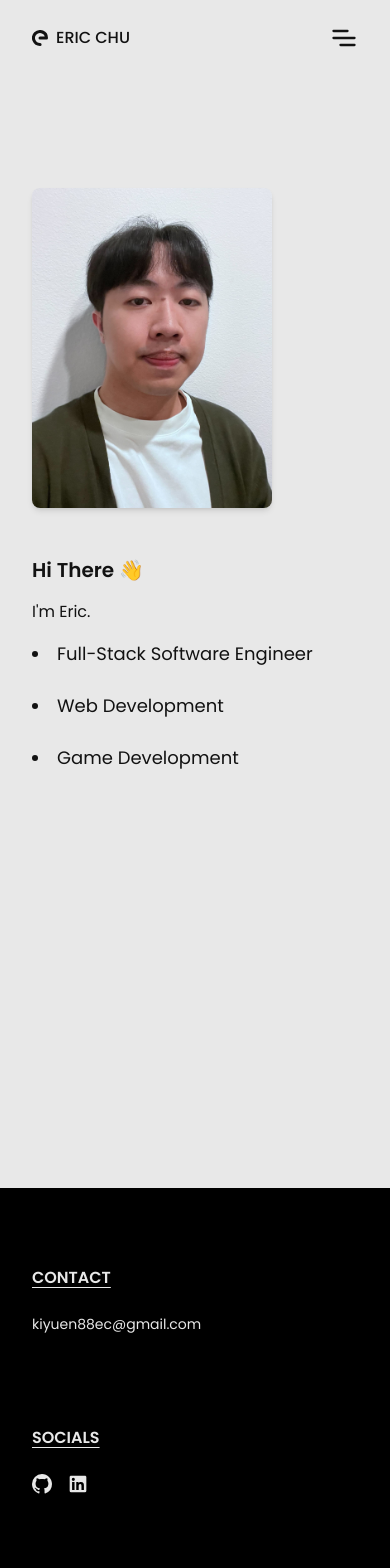
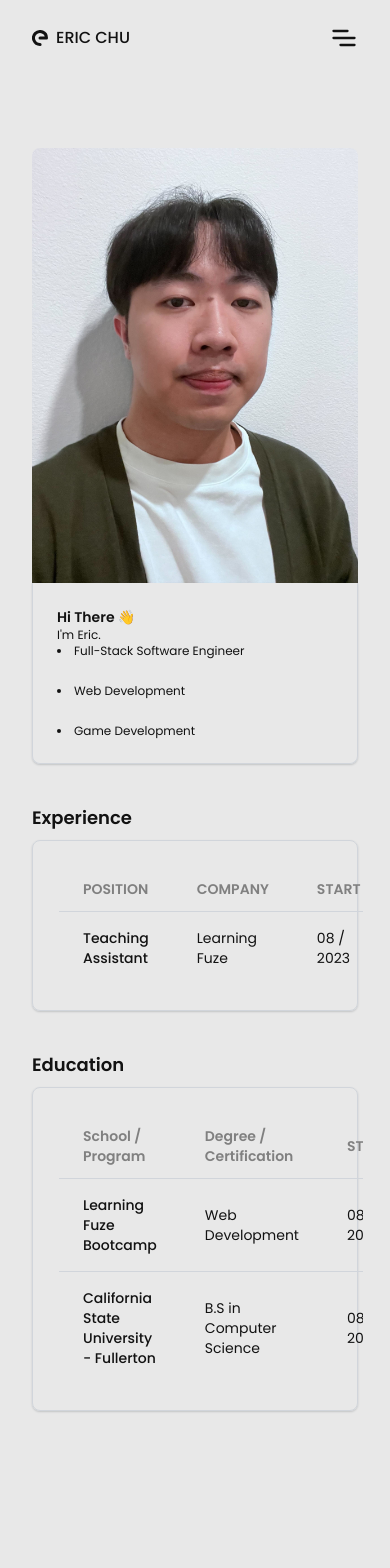
Before and after one commit to eric-k-chu/Portfolio, a React (Vite) app in the folder portfolio/: page /about in a window 390 px wide. Shown: the top 1568 px of the page. Built offline with nearby package versions, Linux system fonts and the light colour scheme.

Commit message:
finished about-page

```diff
--- a/portfolio/src/components/MobileMenu.tsx
+++ b/portfolio/src/components/MobileMenu.tsx
@@ -52,7 +52,7 @@ export function MobileMenu() {
             </section>
             <button
               onClick={() => handleNavigate("/")}
-              className="dark:hover:bg-cm-gray my-2 flex items-center gap-x-2 rounded-md px-4 py-2 hover:cursor-pointer hover:bg-dark-1/10"
+              className="my-2 flex items-center gap-x-2 rounded-md px-4 py-2 hover:cursor-pointer hover:bg-dark-1/10 dark:hover:bg-dark-2"
             >
               <HomeIcon
                 className={`h-4 w-4 ${
@@ -65,7 +65,7 @@ export function MobileMenu() {
             </button>
             <button
               onClick={() => handleNavigate("/about")}
-              className="dark:hover:bg-cm-gray my-2 flex items-center gap-x-2 rounded-md px-4 py-2 hover:cursor-pointer hover:bg-dark-1/10"
+              className="my-2 flex items-center gap-x-2 rounded-md px-4 py-2 hover:cursor-pointer hover:bg-dark-1/10 dark:hover:bg-dark-2"
             >
               <AboutIcon
                 className={`h-4 w-4 ${
@@ -78,7 +78,7 @@ export function MobileMenu() {
             </button>
             <button
               onClick={() => handleNavigate("/projects")}
-              className="dark:hover:bg-cm-gray my-2 flex items-center gap-x-2 rounded-md px-4 py-2 hover:cursor-pointer hover:bg-dark-1/10"
+              className="my-2 flex items-center gap-x-2 rounded-md px-4 py-2 hover:cursor-pointer hover:bg-dark-1/10 dark:hover:bg-dark-2"
             >
               <ProjectIcon
                 className={`h-4 w-4 ${
@@ -91,7 +91,7 @@ export function MobileMenu() {
             </button>
             <button
               onClick={() => handleNavigate("/contact")}
-              className="dark:hover:bg-cm-gray my-2 flex items-center gap-x-2 rounded-md px-4 py-2 hover:cursor-pointer hover:bg-dark-1/10"
+              className="my-2 flex items-center gap-x-2 rounded-md px-4 py-2 hover:cursor-pointer hover:bg-dark-1/10 dark:hover:bg-dark-2"
             >
               <ContactIcon
                 className={`h-4 w-4 ${
--- a/portfolio/src/pages/AboutPage.tsx
+++ b/portfolio/src/pages/AboutPage.tsx
@@ -4,27 +4,141 @@ import { showAndHide } from "../lib/animations";
 export function AboutPage() {
   return (
     <motion.div
-      className="mx-auto mb-96 mt-20 flex w-full max-w-4xl flex-col items-center gap-y-12 p-8"
+      className="mx-auto mb-96 mt-10 flex w-full max-w-4xl flex-col items-center gap-y-12 p-8"
       initial="disappear"
       animate="appear"
       variants={showAndHide}
     >
-      <div className="flex flex-wrap items-center gap-12">
+      <div className="flex h-[20%] w-full flex-col items-center justify-center md:h-96 md:flex-row md:items-center md:justify-start">
         <img
           src={`${import.meta.env.BASE_URL}profile.jpg`}
-          className="w-60 rounded-lg shadow-md md:w-80"
+          className="h-full max-h-[452px] rounded-lg rounded-b-none md:rounded-l-lg md:rounded-r-none"
         />
-        <section className="flex flex-col gap-y-4">
-          <h1 className="text-xl font-semibold md:text-xl">
+        <section className="border-gray-300 dark:border-cm-gray hidden h-full w-full flex-col justify-center gap-y-4 rounded-r-lg border-y border-r pl-8 shadow-sm shadow-light-s md:flex">
+          <h1 className="text-l font-semibold">
             Hi There <span>&#128075;</span>
           </h1>
-          <h2 className="text-base font-normal md:text-lg">I'm Eric.</h2>
+          <h2 className="text-lg font-normal">I'm Eric.</h2>
           <ul className="list-inside list-disc space-y-6 text-lg font-normal">
             <li>Full-Stack Software Engineer</li>
             <li>Web Development</li>
             <li>Game Development</li>
           </ul>
         </section>
+        <section className="border-gray-300 dark:border-cm-gray flex w-full max-w-[339px] flex-col rounded-b-lg border-x border-b p-6 shadow-sm shadow-light-s md:hidden">
+          <h1 className="text-sm font-semibold">
+            Hi There <span>&#128075;</span>
+          </h1>
+          <h2 className="text-xs font-normal">I'm Eric.</h2>
+          <ul className="list-inside list-disc space-y-6 text-xs font-normal">
+            <li>Full-Stack Software Engineer</li>
+            <li>Web Development</li>
+            <li>Game Development</li>
+          </ul>
+        </section>
+      </div>
+
+      <div className="flex w-full max-w-[339px] flex-col md:max-w-[100%]">
+        <h2 className="mb-4 w-full text-lg font-semibold leading-3 md:text-xl">
+          Experience
+        </h2>
+        <div className="border-gray-300 dark:border-cm-gray flex flex-col rounded-lg border shadow-sm shadow-light-s">
+          <div className="-m-1.5 overflow-x-auto">
+            <div className="inline-block min-w-full p-8 align-middle">
+              <div className="overflow-hidden">
+                <table className="dark:divide-cm-gray divide-gray-300 min-w-full divide-y">
+                  <thead>
+                    <tr>
+                      <th className="text-cm-gray px-6 py-3 text-start text-sm font-semibold">
+                        POSITION
+                      </th>
+                      <th className="text-cm-gray px-6 py-3 text-start text-sm font-semibold">
+                        COMPANY
+                      </th>
+                      <th className="text-cm-gray px-6 py-3 text-start text-sm font-semibold">
+                        START
+                      </th>
+                      <th className="text-cm-gray px-6 py-3 text-start text-end text-sm font-semibold">
+                        END
+                      </th>
+                    </tr>
+                  </thead>
+                  <tbody className="dark:divide-cm-gray divide-gray-300 divide-y">
+                    <tr className="transition-colors hover:bg-dark-1/10 dark:hover:bg-dark-2">
+                      <td className="px-6 py-4 text-sm font-medium">
+                        Teaching Assistant
+                      </td>
+                      <td className="px-6 py-4 text-sm">Learning Fuze</td>
+                      <td className="px-6 py-4 text-sm">08 / 2023</td>
+                      <td className="px-6 py-4 text-end text-sm">-</td>
+                    </tr>
+                  </tbody>
+                </table>
+              </div>
+            </div>
+          </div>
+        </div>
+      </div>
+      <div className="flex w-full max-w-[339px] flex-col md:max-w-[100%]">
+        <h2 className="mb-4 w-full text-lg font-semibold leading-3 md:text-xl">
+          Education
+        </h2>
+        <div className="border-gray-300 dark:border-cm-gray flex flex-col rounded-lg border shadow-sm shadow-light-s">
+          <div className="-m-1.5 overflow-x-auto">
+            <div className="inline-block min-w-full p-8 align-middle">
+              <div className="overflow-hidden">
+                <table className="dark:divide-cm-gray divide-gray-300 min-w-full divide-y">
+                  <thead>
+                    <tr>
+                      <th className="text-cm-gray px-6 py-3 text-start text-sm font-semibold">
+                        School / Program
+                      </th>
+                      <th className="text-cm-gray px-6 py-3 text-start text-sm font-semibold">
+                        Degree / Certification
+                      </th>
+                      <th className="text-cm-gray px-6 py-3 text-start text-sm font-semibold">
+                        START
+                      </th>
+                      <th className="text-cm-gray px-6 py-3 text-start text-end text-sm font-semibold">
+                        END
+                      </th>
+                    </tr>
+                  </thead>
+                  <tbody className="dark:divide-cm-gray divide-gray-300 divide-y">
+                    <tr className="transition-colors hover:bg-dark-1/10 dark:hover:bg-dark-2">
+                      <td className="dark:text-gray-200 px-6 py-4 text-sm font-medium">
+                        Learning Fuze Bootcamp
+                      </td>
+                      <td className="dark:text-gray-200 px-6 py-4 text-sm">
+                        Web Development
+                      </td>
+                      <td className="dark:text-gray-200 px-6 py-4 text-sm">
+                        08 / 2023
+                      </td>
+                      <td className="dark:text-gray-200 px-6 py-4 text-end text-sm">
+                        12 / 2023
+                      </td>
+                    </tr>
+                    <tr className="transition-colors hover:bg-dark-1/10 dark:hover:bg-dark-2">
+                      <td className="dark:text-gray-200 px-6 py-4 text-sm font-medium">
+                        California State University - Fullerton
+                      </td>
+                      <td className="dark:text-gray-200 px-6 py-4 text-sm">
+                        B.S in Computer Science
+                      </td>
+                      <td className="dark:text-gray-200 px-6 py-4 text-sm">
+                        08 / 2018
+                      </td>
+                      <td className="dark:text-gray-200 px-6 py-4 text-end text-sm">
+                        08 / 2022
+                      </td>
+                    </tr>
+                  </tbody>
+                </table>
+              </div>
+            </div>
+          </div>
+        </div>
       </div>
     </motion.div>
   );
--- a/portfolio/src/pages/ProjectDetailsPage.tsx
+++ b/portfolio/src/pages/ProjectDetailsPage.tsx
@@ -32,7 +32,7 @@ export function ProjectDetailsPage() {
         <NotFound404Icon className="h-40 w-40 fill-dark-1 dark:fill-light-1" />
         <div className="mt-10">{error.message}</div>
         <button
-          className="to-cm-blue from-cm-orange mt-8 scale-100 rounded-md bg-gradient-to-r p-2 px-6 text-sm font-semibold text-dark-1 shadow-md transition-transform hover:scale-[1.05] md:text-base lg:text-lg"
+          className="to-cm-blue from-cm-orange mt-8 scale-100 rounded-lg bg-gradient-to-r p-2 px-6 text-sm font-semibold text-dark-1 shadow-md transition-transform hover:scale-[1.05] md:text-base lg:text-lg"
           onClick={() => navigate("/projects")}
         >
           BACK TO PROJECTS
@@ -68,7 +68,7 @@ export function ProjectDetailsPage() {
           <h1 className="text-lg font-semibold md:text-2xl lg:text-4xl">
             {project?.title}
           </h1>
-          <h3 className="text-xs font-medium md:text-sm lg:text-lg">
+          <h3 className="text-xs font-medium drop-shadow-md md:text-sm lg:text-lg">
             {project?.desc}
           </h3>
           <div className="flex items-center justify-center gap-x-4 pt-4">
```
Also changed, not shown: portfolio/src/pages/ContactPage.tsx (+9 -7 lines).
